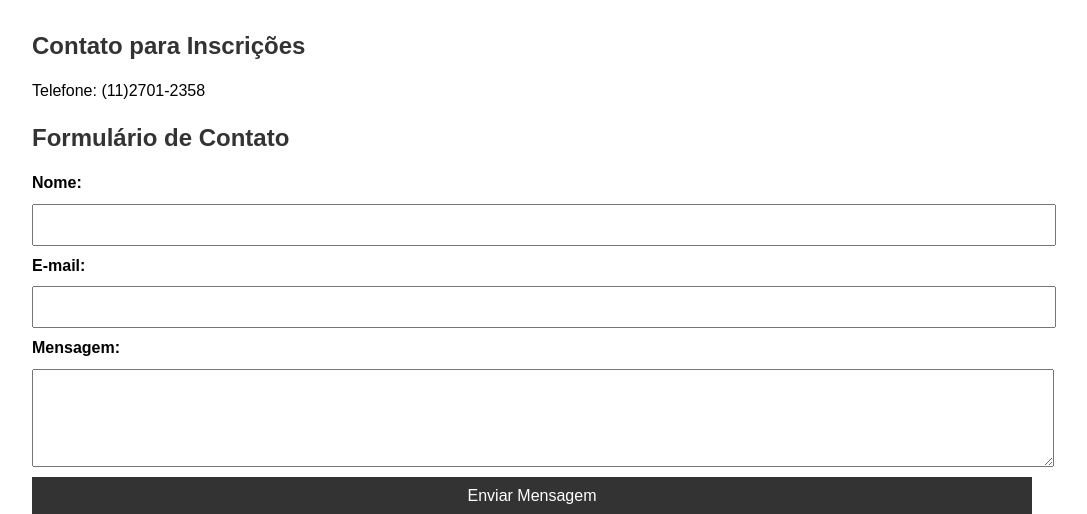
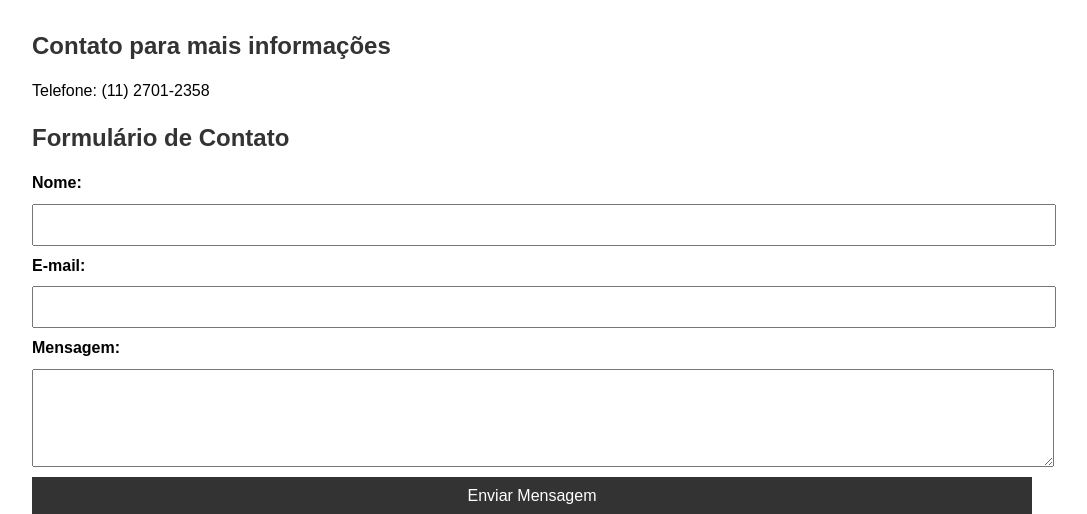
Before and after one commit to kinthh/Projeto-integrador, a Flask app: page /contatos in a window 1280 px wide. Shown: the part 125-639 px from the top of the page, without its empty margins (108-1195 px from the left). Run offline with Flask 3, Linux system fonts and the light colour scheme.

Commit message:
Update contatos.html

```diff
--- a/templates/contatos.html
+++ b/templates/contatos.html
@@ -21,8 +21,8 @@
 
     <section class="content">
         <div class="contact-info">
-            <h2>Contato para Inscrições</h2>
-            <p>Telefone: (11)2701-2358</p>
+            <h2>Contato para mais informações</h2>
+            <p>Telefone: (11) 2701-2358</p>
         </div>
 
         <div class="contact-form">
```
